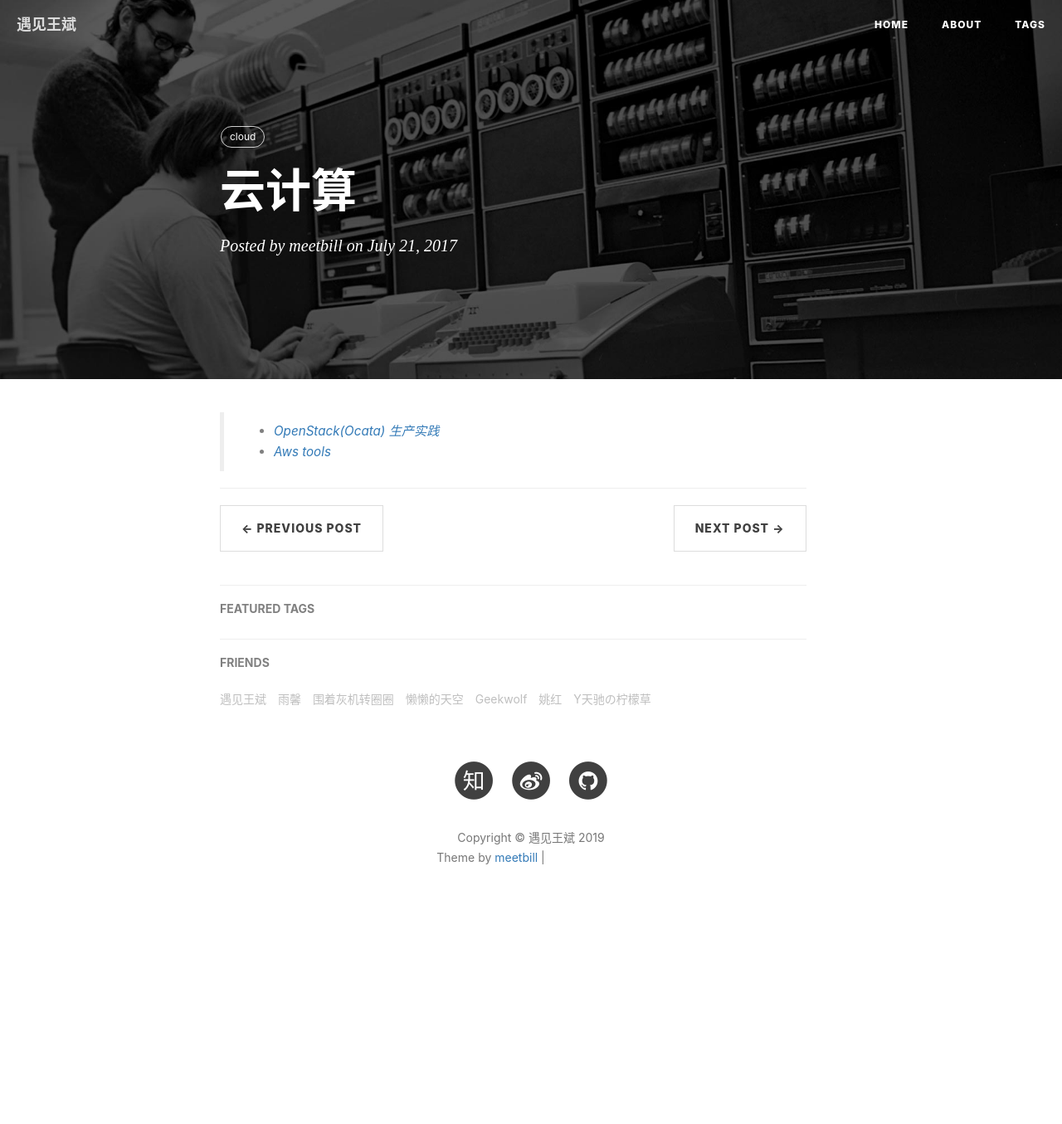
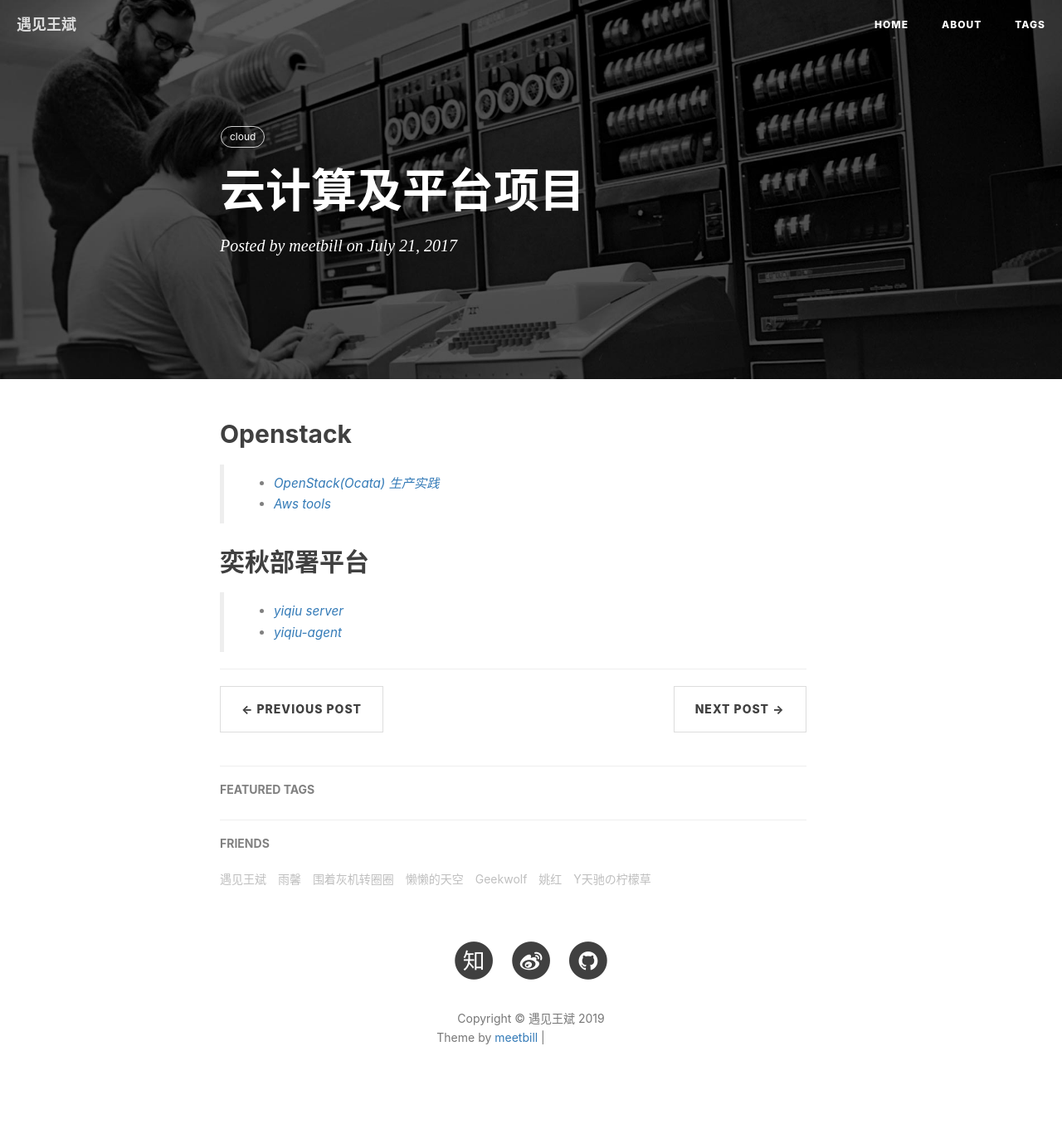
Before and after one commit to meetbill/meetbill.github.io, a Jekyll site: the page built from _posts/2017-07-21-cloud.md, in a window 1280 px wide. Shown: the whole page at 83% size. Built offline with Jekyll 4.4.1, drawn with Linux system fonts in a browser that asks for light colours; nearby versions of some CDN libraries; comment, search, counter and statistics services are not loaded; before the commit the page ends 1138 px from its top, so only the background shows below that; grey boxes are pictures that could not be loaded.

Commit message:
[Update]:update cloud & linux

```diff
--- a/_posts/2017-07-21-cloud.md
+++ b/_posts/2017-07-21-cloud.md
@@ -1,6 +1,6 @@
 ---
 layout: post
-title:  云计算
+title:  云计算及平台项目
 date:   2017-07-21 12:02:35
 author:     "meetbill"
 categories: posts
@@ -8,6 +8,12 @@ tags:
     - cloud
 ---
 
+## Openstack
 
 > * [OpenStack(Ocata) 生产实践](https://github.com/meetbill/openstack_install/wiki)
 > * [Aws tools](https://github.com/meetbill/aws_tools)
+
+## 奕秋部署平台
+
+> * [yiqiu server](https://github.com/meetbill/yiqiu)
+> * [yiqiu-agent](https://github.com/meetbill/yiqiu-agent)
```
Also changed, not shown: _posts/2016-05-31-note.md (+1 -1 lines), _posts/2016-06-19-linux.md (+1 -1 lines).
